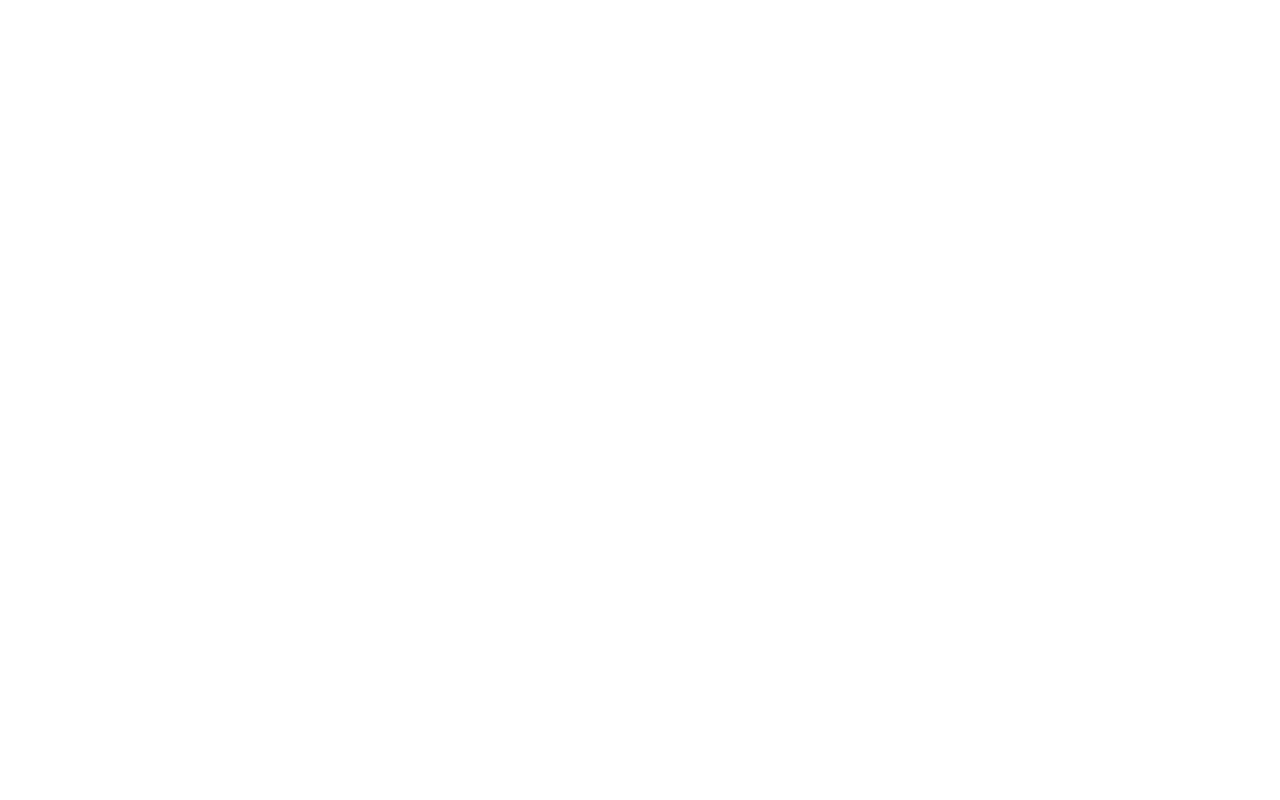
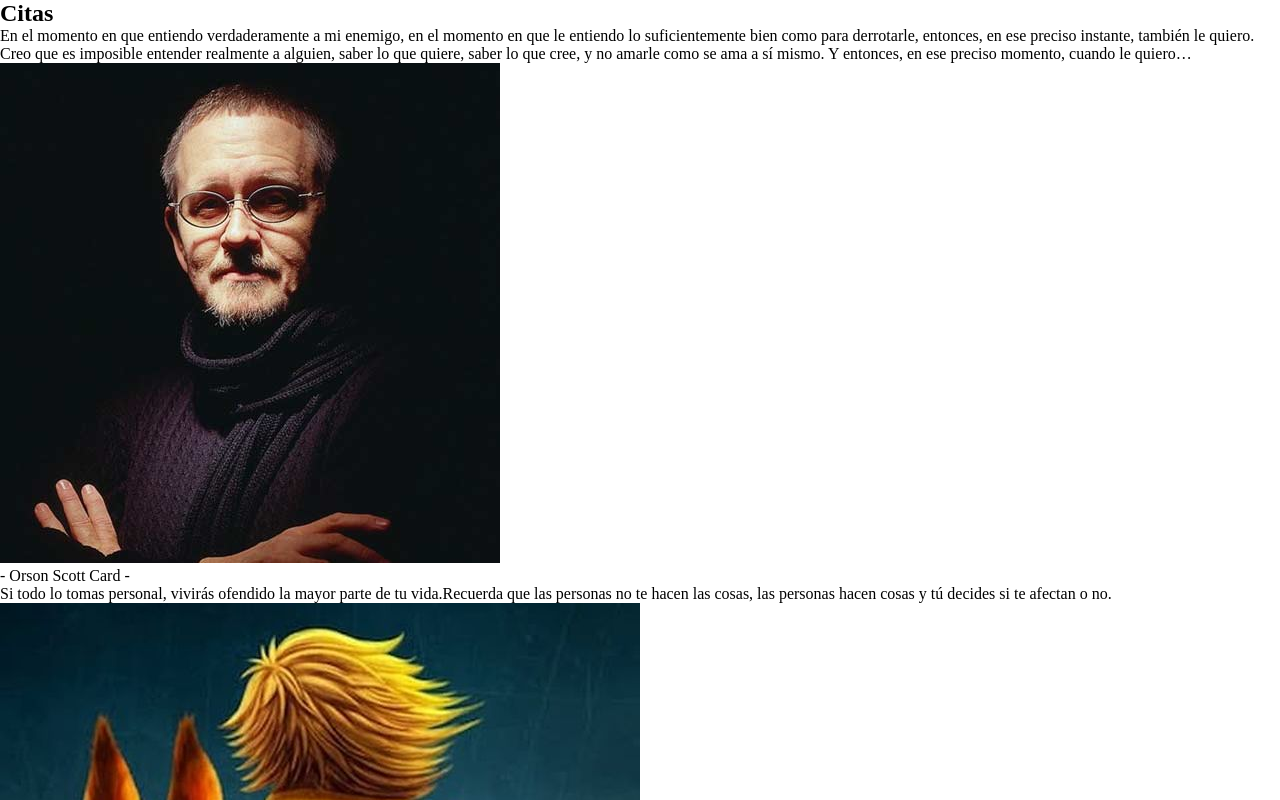
Before and after one commit to Dearreck/-EJERCICIO8DEARRECKESCOTO, a plain HTML site: page index.html in a window 1280 px wide. Shown: the top 800 px of the page. Drawn offline with Linux system fonts and the light colour scheme.

Commit message:
Estructura

```diff
--- a/index.html
+++ b/index.html
@@ -1,5 +1,6 @@
 <!DOCTYPE html>
 <html lang="en">
+
 <head>
     <meta charset="UTF-8">
     <meta http-equiv="X-UA-Compatible" content="IE=edge">
@@ -7,7 +8,50 @@
     <title>Ejercicio 8</title>
     <link rel="stylesheet" href="style.css">
 </head>
+
 <body>
 
+    <main>
+        <section>
+            <header>
+                <h2>Citas</h2>
+            </header>
+            <figure>
+                <blockquote>
+                    <p>
+                        En el momento en que entiendo verdaderamente a mi enemigo, en el momento en que le entiendo lo
+                        suficientemente bien
+                        como para derrotarle, entonces, en ese preciso instante, también le quiero. Creo que es
+                        imposible
+                        entender realmente
+                        a alguien, saber lo que quiere, saber lo que cree, y no amarle como se ama a sí mismo. Y
+                        entonces,
+                        en ese preciso
+                        momento, cuando le quiero…
+                    </p>
+                </blockquote>
+
+                <img src="Orson_Scott_Card.jpg" alt="Orson Scott Card">
+
+                <figcaption>- Orson Scott Card -</figcaption>
+            </figure>
+
+            <figure>
+                <blockquote>
+                    <p>
+                        Si todo lo tomas personal, vivirás ofendido la mayor parte de tu vida.Recuerda que las personas
+                        no te hacen las cosas, las personas hacen cosas y tú decides si te afectan o no.
+                    </p>
+                </blockquote>
+
+                <img src="El_Principito.jpg" alt="El Principito">
+
+                <figcaption>- El principito-</figcaption>
+            </figure>
+
+        </section>
+    </main>
+
 </body>
+
 </html>
--- a/style.css
+++ b/style.css
@@ -0,0 +1,4 @@
+*{
+    margin: 0;
+    padding: 0;
+}
```
Also changed, not shown: El_Principito.jpg (added), Orson_Scott_Card.jpg (added).
